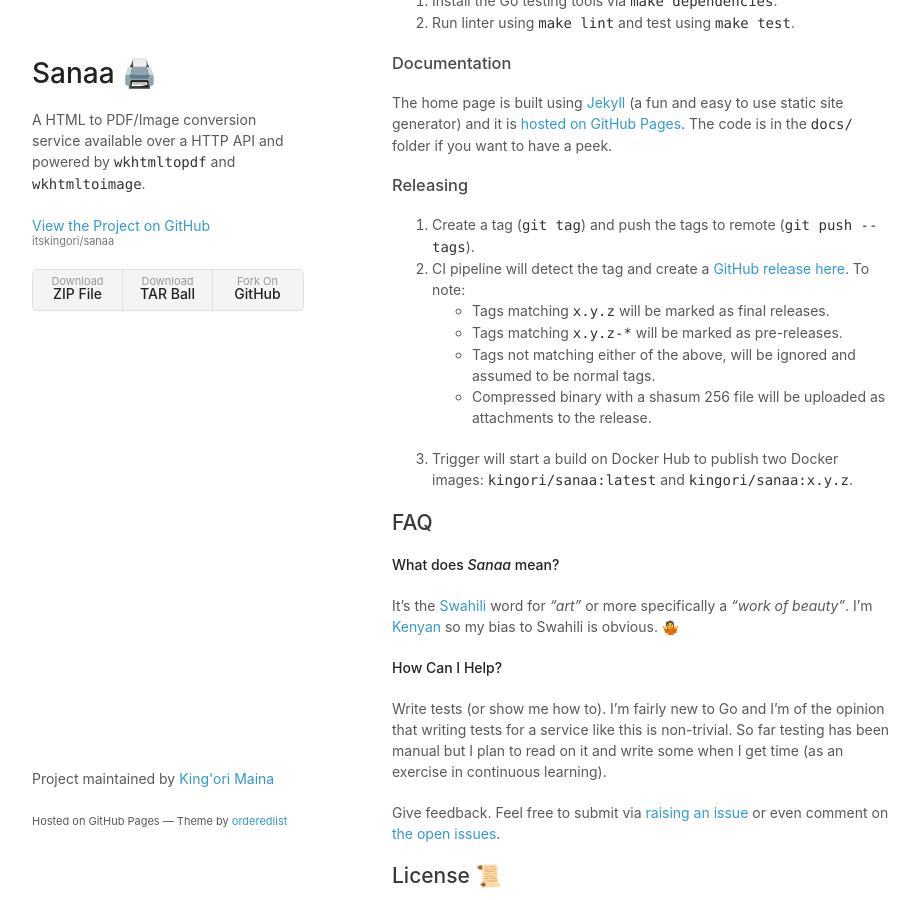
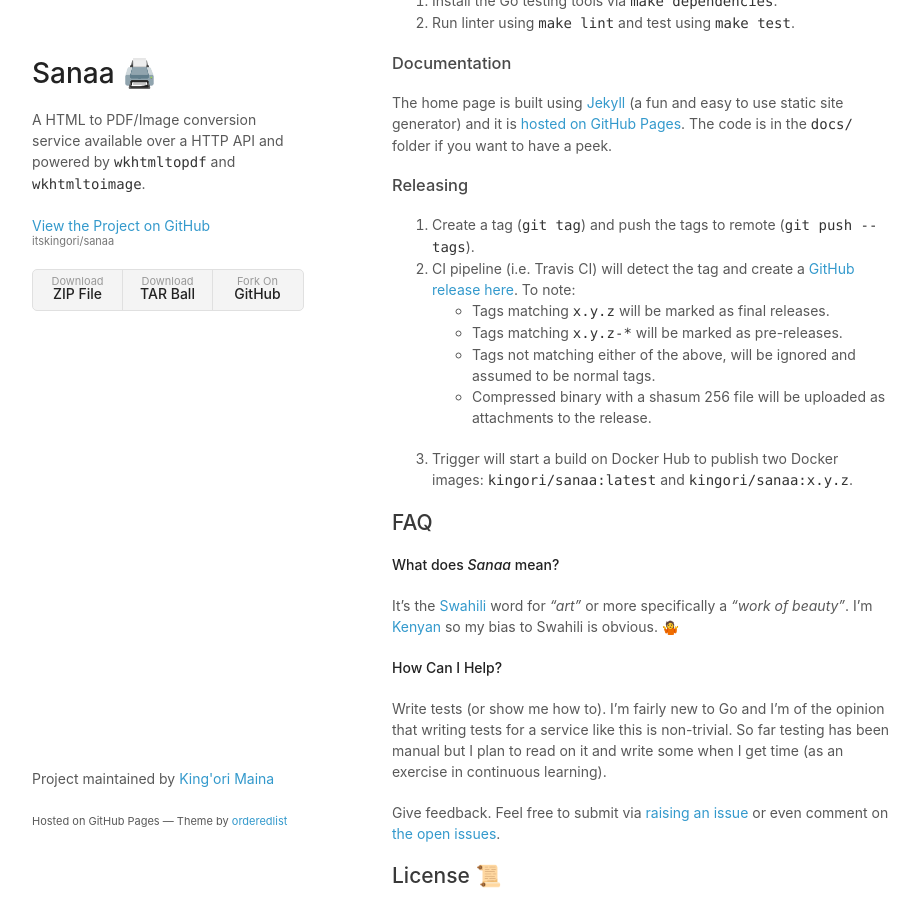
Before and after one commit to itskingori/sanaa, a Jekyll site: the page built from docs/index.md, in a window 1280 px wide and 900 px high, scrolled down 6756 px. Shown: the whole window, without its empty margins (178-1097 px from the left). Built offline with Jekyll 4.4.1, drawn with Linux system fonts in a browser that asks for light colours.

Commit message:
Communicate that CI is on Travis

```diff
--- a/docs/index.md
+++ b/docs/index.md
@@ -365,8 +365,8 @@
 ### Releasing
 
 1. Create a tag (`git tag`) and push the tags to remote (`git push --tags`).
-2. CI pipeline will detect the tag and create a [GitHub release here][releases].
-   To note:
+2. CI pipeline (i.e. Travis CI) will detect the tag and create a [GitHub release
+   here][releases]. To note:
    * Tags matching `x.y.z` will be marked as final releases.
    * Tags matching `x.y.z-*` will be marked as pre-releases.
    * Tags not matching either of the above, will be ignored and assumed to be
```
